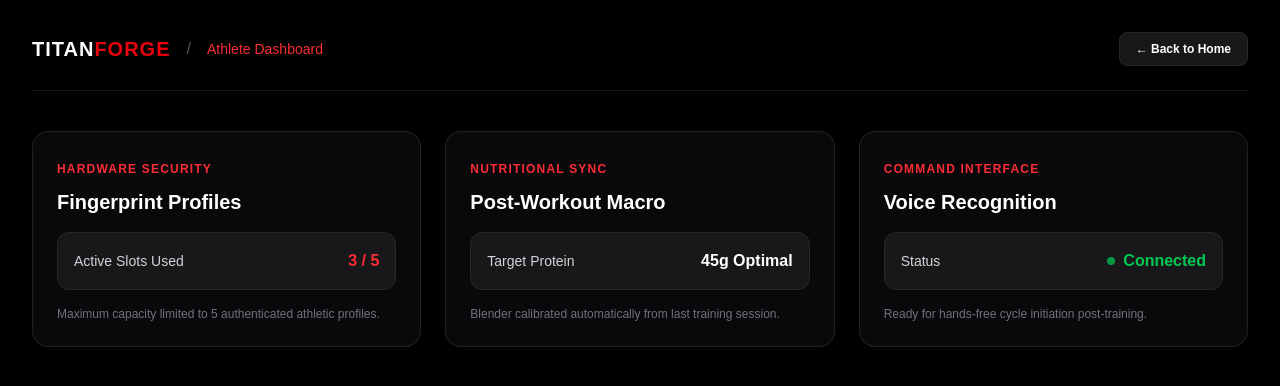
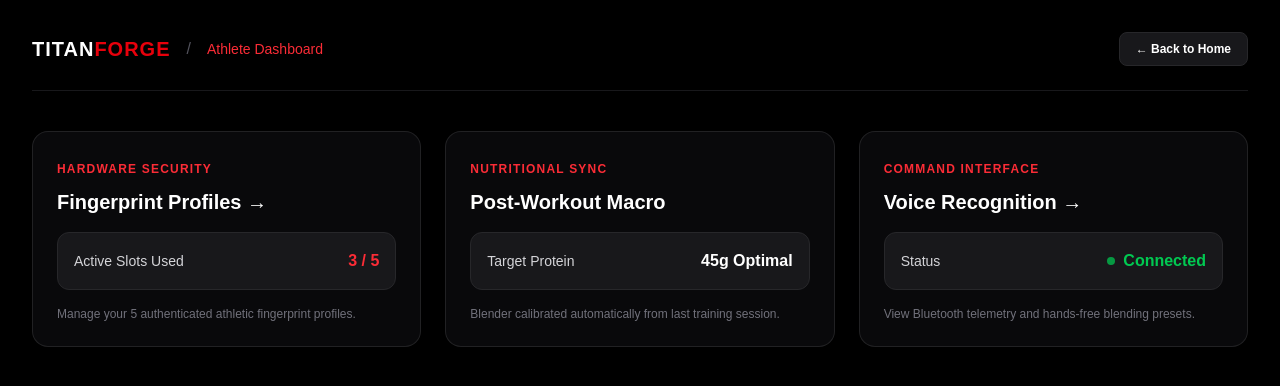
Before and after one commit to TitanForge-app/TitanForge, a Next.js app in the folder titanforge-fresh/: page /dashboard in a window 1280 px wide. Shown: the top 386 px of the page. Built offline with nearby package versions, Linux system fonts and the light colour scheme.

Commit message:
Fix dashboard imports for Vercel deployment

```diff
--- a/titanforge-fresh/app/dashboard/page.tsx
+++ b/titanforge-fresh/app/dashboard/page.tsx
@@ -24,15 +24,15 @@ export default function Dashboard() {
       <div className="max-w-7xl mx-auto w-full py-10 grid grid-cols-1 md:grid-cols-3 gap-6">
 
         {/* Card 1: Biometric Status */}
-        <div className="bg-zinc-950 p-6 rounded-2xl border border-zinc-800/80 shadow-lg">
+        <Link href="/dashboard/biometrics" className="bg-zinc-950 p-6 rounded-2xl border border-zinc-800/80 shadow-lg hover:border-red-600/50 transition-all block">
           <span className="text-xs font-bold text-red-500 uppercase tracking-widest">Hardware Security</span>
-          <h3 className="text-xl font-bold mt-2 mb-4">Fingerprint Profiles</h3>
+          <h3 className="text-xl font-bold mt-2 mb-4">Fingerprint Profiles →</h3>
           <div className="flex items-center justify-between p-4 bg-zinc-900 rounded-xl border border-zinc-800 mb-4">
             <span className="text-sm text-zinc-300">Active Slots Used</span>
             <span className="text-red-500 font-bold">3 / 5</span>
           </div>
-          <p className="text-xs text-zinc-500">Maximum capacity limited to 5 authenticated athletic profiles.</p>
-        </div>
+          <p className="text-xs text-zinc-500">Manage your 5 authenticated athletic fingerprint profiles.</p>
+        </Link>
 
         {/* Card 2: Recovery Sync */}
         <div className="bg-zinc-950 p-6 rounded-2xl border border-zinc-800/80 shadow-lg">
@@ -46,17 +46,17 @@ export default function Dashboard() {
         </div>
 
         {/* Card 3: Voice Activation Status */}
-        <div className="bg-zinc-950 p-6 rounded-2xl border border-zinc-800/80 shadow-lg">
+        <Link href="/dashboard/voice" className="bg-zinc-950 p-6 rounded-2xl border border-zinc-800/80 shadow-lg hover:border-red-600/50 transition-all block">
           <span className="text-xs font-bold text-red-500 uppercase tracking-widest">Command Interface</span>
-          <h3 className="text-xl font-bold mt-2 mb-4">Voice Recognition</h3>
+          <h3 className="text-xl font-bold mt-2 mb-4">Voice Recognition →</h3>
           <div className="flex items-center justify-between p-4 bg-zinc-900 rounded-xl border border-zinc-800 mb-4">
             <span className="text-sm text-zinc-300">Status</span>
             <span className="text-green-500 font-bold flex items-center gap-2">
               <span className="w-2 h-2 rounded-full bg-green-500 animate-pulse"></span> Connected
             </span>
           </div>
-          <p className="text-xs text-zinc-500">Ready for hands-free cycle initiation post-training.</p>
-        </div>
+          <p className="text-xs text-zinc-500">View Bluetooth telemetry and hands-free blending presets.</p>
+        </Link>
 
       </div>
     </main>
```
